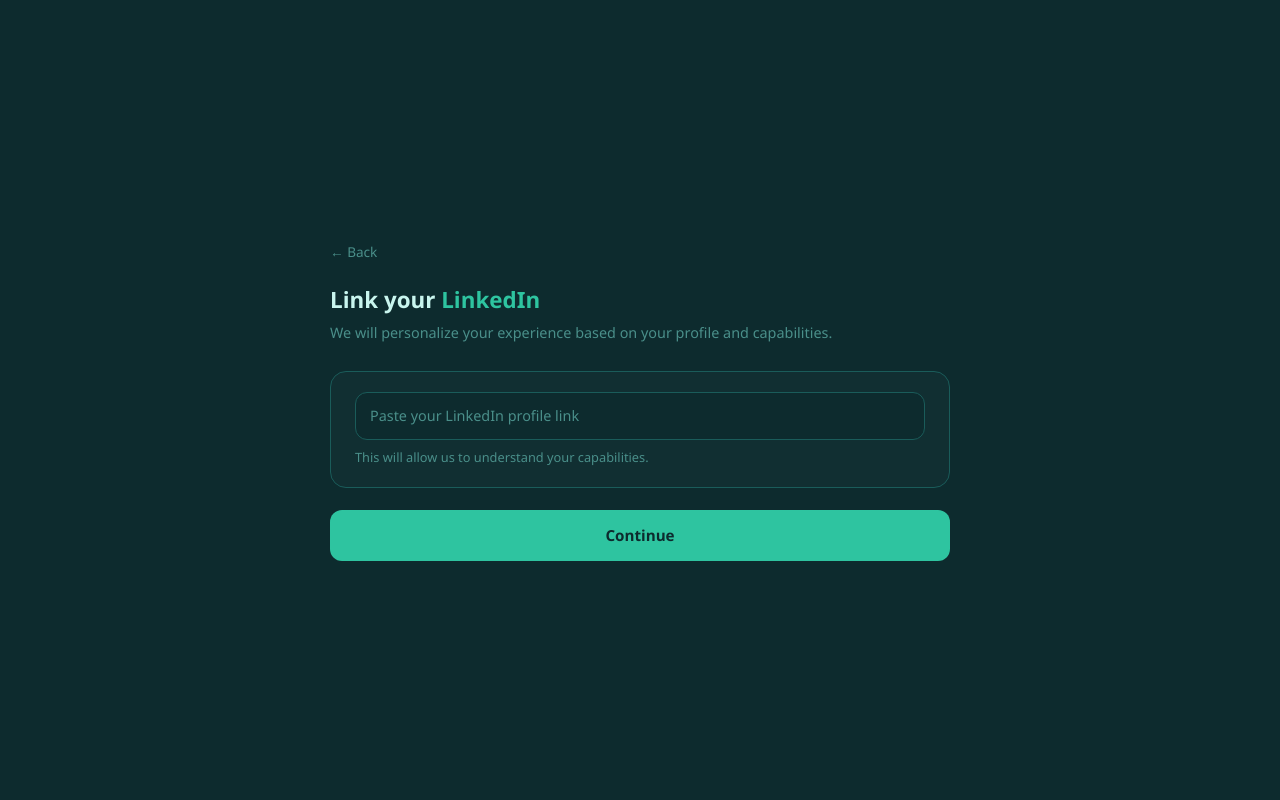
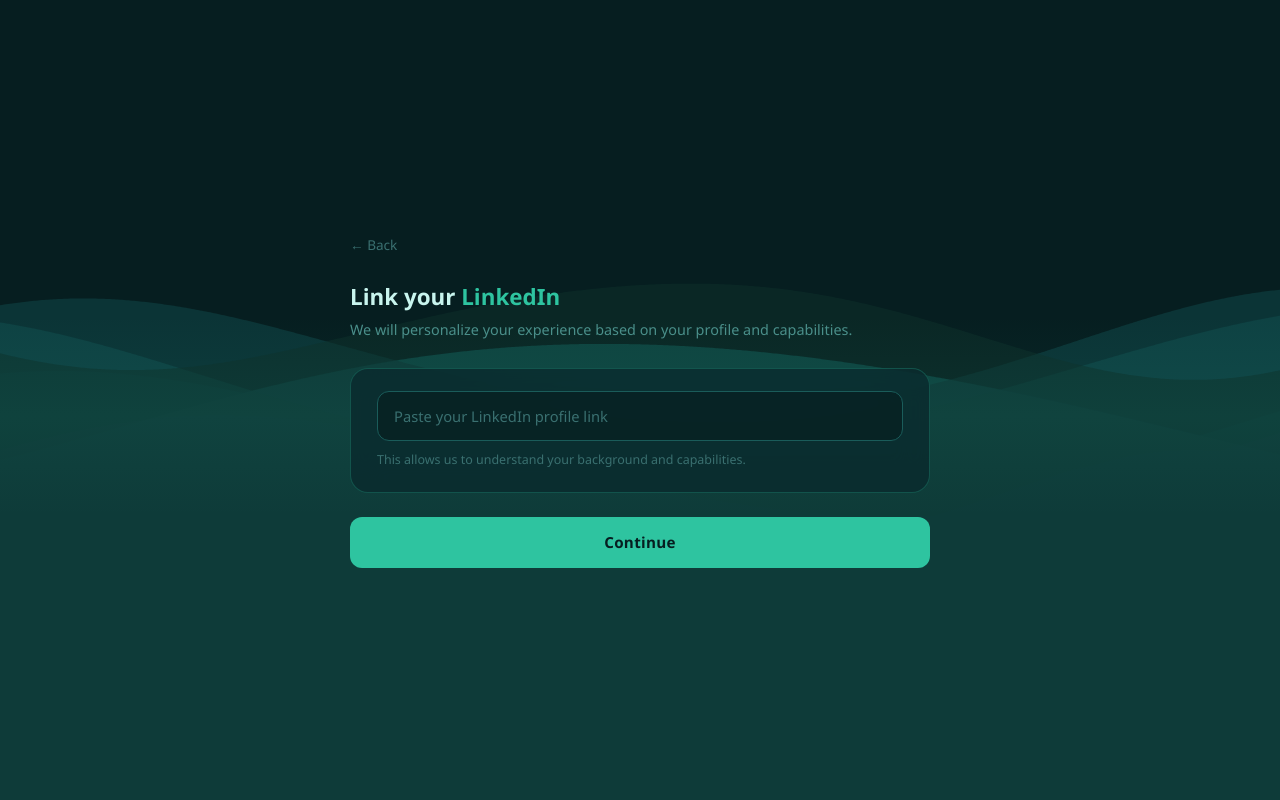
Before and after one commit to aissaadib/Upward, a Flask app: page /onboarding in a window 1280 px wide. Run offline with Flask 3, Linux system fonts and the light colour scheme; a user stored in the database is signed in; some libraries are stand-ins or nearby versions.

Commit message:
onboarding css

```diff
--- a/templates/onboarding.html
+++ b/templates/onboarding.html
@@ -7,25 +7,101 @@
     <link href="https://cdn.jsdelivr.net/npm/bootstrap@5.3.0/dist/css/bootstrap.min.css" rel="stylesheet">
     <style>
         * { margin: 0; padding: 0; box-sizing: border-box; }
-        body { background: #0d2b2e; font-family: 'Segoe UI', sans-serif; min-height: 100vh; display: flex; align-items: center; justify-content: center; color: #c8f5ee; padding: 24px; }
-        .container-wrap { width: 100%; max-width: 620px; }
+
+        body {
+            font-family: 'Segoe UI', sans-serif;
+            min-height: 100vh;
+            display: flex;
+            align-items: center;
+            justify-content: center;
+            color: #c8f5ee;
+            padding: 24px;
+            position: relative;
+            overflow: hidden;
+            background: #061e20;
+        }
+
+        canvas#water {
+            position: fixed;
+            top: 0; left: 0;
+            width: 100%; height: 100%;
+            z-index: 0;
+        }
+
+        .container-wrap {
+            width: 100%;
+            max-width: 580px;
+            position: relative;
+            z-index: 10;
+        }
+
         h2 { font-size: 1.4rem; font-weight: 800; color: #c8f5ee; margin-bottom: 8px; }
         h2 span { color: #2ec4a0; }
         .subtitle { color: #4a8f8a; font-size: 0.9rem; margin-bottom: 28px; }
-        .choice-card { background: #112f32; border: 1.5px solid #1a5c5a; border-radius: 16px; padding: 20px 24px; margin-bottom: 14px; display: flex; align-items: center; gap: 16px; }
-        .choice-icon { width: 44px; height: 44px; border-radius: 12px; background: #1a5c5a; display: flex; align-items: center; justify-content: center; font-size: 1.1rem; flex-shrink: 0; color: #c8f5ee; }
-        .input-wrap { flex: 1; display: flex; flex-direction: column; }
-        .linkedin-input { width: 100%; background: #0d2b2e; border: 1.5px solid #1a5c5a; border-radius: 12px; padding: 12px 14px; color: #c8f5ee; font-size: 0.9rem; font-weight: 600; outline: none; }
-        .linkedin-input::placeholder { color: #4a8f8a; font-weight: 500; }
-        .linkedin-input:focus { border-color: #2ec4a0; box-shadow: 0 0 0 0.2rem rgba(46,196,160,0.2); }
-        .choice-desc { font-size: 0.8rem; color: #4a8f8a; margin-top: 8px; }
-        .btn-continue { width: 100%; background: #2ec4a0; border: none; color: #0d2b2e; font-weight: 700; border-radius: 12px; padding: 14px; font-size: 0.95rem; cursor: pointer; margin-top: 8px; transition: background 0.2s; }
-        .btn-continue:hover { background: #25a98a; }
-        .back { display: inline-block; color: #4a8f8a; font-size: 0.85rem; text-decoration: none; margin-bottom: 24px; transition: color 0.2s; }
+
+        .choice-card {
+            background: rgba(10, 40, 44, 0.75);
+            backdrop-filter: blur(16px);
+            -webkit-backdrop-filter: blur(16px);
+            border: 1px solid rgba(46, 196, 160, 0.25);
+            border-radius: 18px;
+            padding: 22px 26px;
+            margin-bottom: 14px;
+        }
+
+        .input-wrap { display: flex; flex-direction: column; }
+
+        .linkedin-input {
+            width: 100%;
+            background: rgba(6, 30, 32, 0.7);
+            border: 1.5px solid #1a5c5a;
+            border-radius: 12px;
+            padding: 13px 16px;
+            color: #c8f5ee;
+            font-size: 0.92rem;
+            font-weight: 500;
+            outline: none;
+            transition: border-color 0.2s, box-shadow 0.2s;
+        }
+        .linkedin-input::placeholder { color: #3a7070; }
+        .linkedin-input:focus {
+            border-color: #2ec4a0;
+            box-shadow: 0 0 0 3px rgba(46,196,160,0.15);
+        }
+
+        .choice-desc { font-size: 0.78rem; color: #3a7070; margin-top: 10px; }
+
+        .btn-continue {
+            width: 100%;
+            background: #2ec4a0;
+            border: none;
+            color: #061e20;
+            font-weight: 800;
+            border-radius: 12px;
+            padding: 14px;
+            font-size: 0.95rem;
+            cursor: pointer;
+            margin-top: 10px;
+            transition: background 0.2s, transform 0.1s;
+            letter-spacing: 0.02em;
+        }
+        .btn-continue:hover { background: #25a98a; transform: translateY(-1px); }
+        .btn-continue:active { transform: translateY(0); }
+
+        .back {
+            display: inline-block;
+            color: #3a7070;
+            font-size: 0.85rem;
+            text-decoration: none;
+            margin-bottom: 28px;
+            transition: color 0.2s;
+        }
         .back:hover { color: #2ec4a0; }
     </style>
 </head>
 <body>
+    <canvas id="water"></canvas>
+
     <div class="container-wrap">
         <a href="/" class="back">← Back</a>
         <h2>Link your <span>LinkedIn</span></h2>
@@ -35,13 +111,75 @@
                 <div class="input-wrap">
                     <input type="url" name="profile" class="linkedin-input" placeholder="Paste your LinkedIn profile link" required>
                     {% if error %}
-                        <p style="color:#ff6b8a;" class="small mt-2">Please provide a LinkedIn link to your profile!</p>
+                        <p style="color:#ff6b8a;font-size:0.82rem;margin-top:8px;">Please provide a valid LinkedIn link.</p>
                     {% endif %}
-                    <div class="choice-desc">This will allow us to understand your capabilities.</div>
+                    <div class="choice-desc">This allows us to understand your background and capabilities.</div>
                 </div>
             </div>
             <button type="submit" class="btn-continue">Continue</button>
         </form>
     </div>
+
+    <script>
+        const canvas = document.getElementById('water');
+        const ctx = canvas.getContext('2d');
+        let W, H, t = 0;
+
+        function resize() {
+            W = canvas.width = window.innerWidth;
+            H = canvas.height = window.innerHeight;
+        }
+
+        window.addEventListener('resize', resize);
+        resize();
+
+        function hsl(h, s, l, a = 1) {
+            return `hsla(${h},${s}%,${l}%,${a})`;
+        }
+
+        function drawWave(yBase, amp, freq, speed, phase, color) {
+            ctx.beginPath();
+            ctx.moveTo(0, H);
+            for (let x = 0; x <= W; x += 2) {
+                const y = yBase
+                    + Math.sin(x * freq + t * speed + phase) * amp
+                    + Math.sin(x * freq * 0.7 + t * speed * 1.3 + phase + 1) * amp * 0.5
+                    + Math.sin(x * freq * 1.4 + t * speed * 0.8 + phase + 2) * amp * 0.3;
+                ctx.lineTo(x, y);
+            }
+            ctx.lineTo(W, H);
+            ctx.closePath();
+            ctx.fillStyle = color;
+            ctx.fill();
+        }
+
+        function draw() {
+            t += 0.008;
+
+            ctx.fillStyle = '#061e20';
+            ctx.fillRect(0, 0, W, H);
+
+            const mid = H * 0.52;
+
+            drawWave(mid + 80,  30, 0.008, 0.6, 0,   hsl(168, 60, 14, 0.9));
+            drawWave(mid + 50,  40, 0.006, 0.5, 1.2, hsl(172, 65, 18, 0.85));
+            drawWave(mid + 20,  50, 0.005, 0.4, 2.5, hsl(175, 70, 22, 0.8));
+            drawWave(mid,       60, 0.004, 0.35, 0.8, hsl(178, 72, 26, 0.75));
+            drawWave(mid - 30,  55, 0.005, 0.45, 3.1, hsl(180, 68, 20, 0.7));
+            drawWave(mid - 60,  45, 0.006, 0.55, 1.8, hsl(182, 64, 16, 0.65));
+            drawWave(mid - 90,  35, 0.007, 0.65, 4.2, hsl(170, 58, 12, 0.55));
+
+            const shimmer = ctx.createLinearGradient(0, mid - 100, 0, mid + 100);
+            shimmer.addColorStop(0, 'rgba(46,196,160,0.0)');
+            shimmer.addColorStop(0.4 + Math.sin(t * 0.5) * 0.1, 'rgba(46,196,160,0.06)');
+            shimmer.addColorStop(1, 'rgba(46,196,160,0.0)');
+            ctx.fillStyle = shimmer;
+            ctx.fillRect(0, mid - 100, W, 200);
+
+            requestAnimationFrame(draw);
+        }
+
+        draw();
+    </script>
 </body>
 </html>
```
